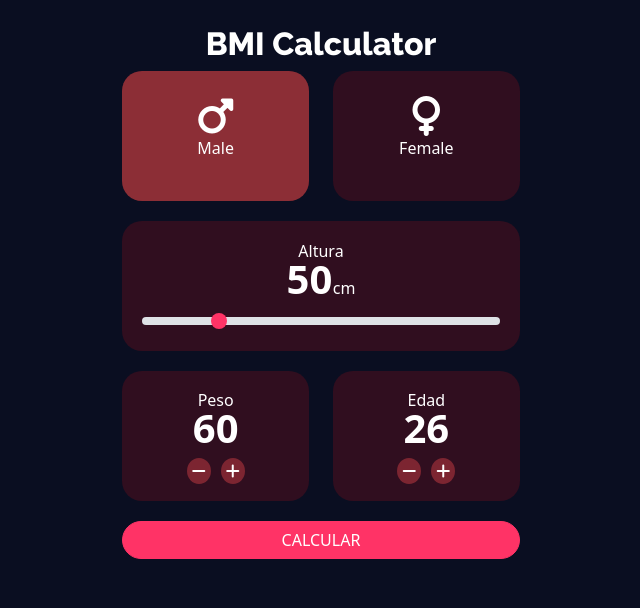
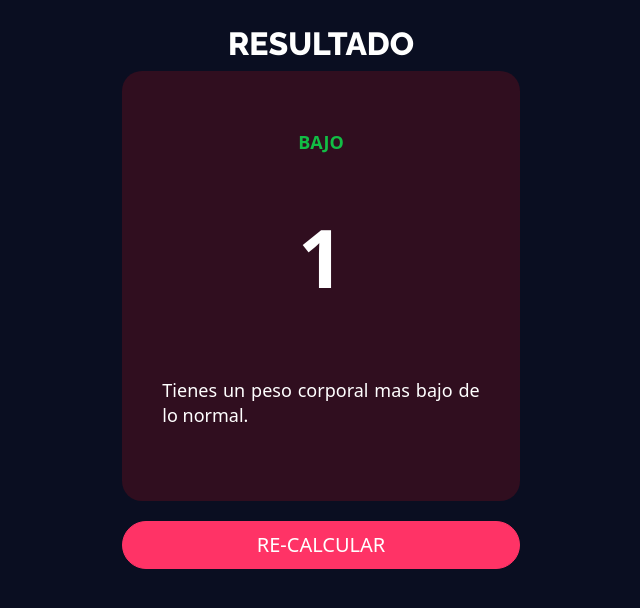
Before and after one commit to aheduardo5/BMICalculator, an Angular app: page /resultado/1 in a window 1280 px wide. Before the commit this address led to /. Shown: the top 608 px of the page, without its empty margins (319-959 px from the left). Built offline with nearby package versions, Linux system fonts and the light colour scheme.

Commit message:
BMI CALCULATOR has been finished [x] Logic in resultado page has been created and displayed

```diff
--- a/src/app/app-routing.module.ts
+++ b/src/app/app-routing.module.ts
@@ -5,7 +5,7 @@ import { ResultadoComponent } from './components/resultado/resultado.component';
 
 const routes: Routes = [
   { path: '', component: InicioComponent }, //Cuando la ruta se encuentra vacia nos manda al componente principal
-  { path: 'resultado', component: ResultadoComponent }, //una vez poniendo el path de la ruta, definimos el seugndo componente que se rendizaera
+  { path: 'resultado/:resultado', component: ResultadoComponent }, //una vez poniendo el path de la ruta, definimos el seugndo componente que se rendizaera
   { path: '**', redirectTo: '' },
 ];
 
--- a/src/app/components/inicio/inicio.component.css
+++ b/src/app/components/inicio/inicio.component.css
@@ -28,6 +28,11 @@
     font-weight: 400;
     margin-left: -10px;
 }
+.kg{
+  font-size: 16px;
+  font-weight: 400;
+  margin-left: 5px;
+}
 
 .form-range{
     padding: 0 20px;
--- a/src/app/components/inicio/inicio.component.html
+++ b/src/app/components/inicio/inicio.component.html
@@ -58,7 +58,7 @@
           <div class="contenedor">
             <p>Peso</p>
             <div class="estiloNumero">
-              {{ peso }}
+              {{ peso }}<span class="kg">KG</span>
             </div>
             <div>
               <i
--- a/src/app/components/inicio/inicio.component.ts
+++ b/src/app/components/inicio/inicio.component.ts
@@ -18,7 +18,6 @@ export class InicioComponent implements OnInit {
   ngOnInit(): void {}
 
   cambiarAltura(event: any) {
-    console.log(event);
     this.altura = event.target.value;
   }
 
@@ -29,6 +28,7 @@ export class InicioComponent implements OnInit {
     this.sexo = 'Femenino';
   }
   calcularBMI() {
-    this.router.navigate(['/resultado']);
+    const BMI = this.peso / Math.pow(this.altura/100,2);
+    this.router.navigate(['/resultado', BMI.toFixed(1)]);
   }
 }
--- a/src/app/components/resultado/resultado.component.html
+++ b/src/app/components/resultado/resultado.component.html
@@ -5,13 +5,10 @@
       <div class="col-lg-12">
         <div class="fondoItem">
           <div class="contenedor">
-            <p class="resultado">RESULTADO</p>
-            <p class="estiloNumero">20</p>
+            <p class="resultado">{{resultado}}</p>
+            <p class="estiloNumero">{{bmi}}</p>
             <p class="interpretacion">
-              Lorem ipsum dolor sit amet consectetur adipisicing elit. Assumenda
-              dolorem consequuntur modi quae cumque, rerum, sapiente aut ut
-              nihil facilis reprehenderit quo possimus asperiores quos fugiat
-              dolor illum doloremque repellendus.
+             {{interpretacion}}
             </p>
           </div>
         </div>
--- a/src/app/components/resultado/resultado.component.ts
+++ b/src/app/components/resultado/resultado.component.ts
@@ -1,4 +1,5 @@
 import { Component, OnInit } from '@angular/core';
+import { ActivatedRoute } from '@angular/router';
 
 @Component({
   selector: 'app-resultado',
@@ -6,10 +7,29 @@ import { Component, OnInit } from '@angular/core';
   styleUrls: ['./resultado.component.css']
 })
 export class ResultadoComponent implements OnInit {
-
-  constructor() { }
+  bmi: number;
+  resultado: string;
+  interpretacion: string;
+  constructor(private route: ActivatedRoute) {
+    this.bmi = +route.snapshot.paramMap.get('resultado')!;
+    this.resultado = '';
+    this.interpretacion = '';
+  }
 
   ngOnInit(): void {
+    this.getResultado();
   }
 
+  getResultado(){
+    if(this.bmi >=25){
+      this.resultado = 'Exceso de peso';
+      this.interpretacion = 'Tienes un peso corporal superior al normal. Intente hacer más ejercicio y llevar una alimentación sana.'
+    }else if(this.bmi >= 18.5){
+      this.resultado = 'Normal';
+      this.interpretacion	 = 'Tiene un peso corporal normal';
+    }else{
+      this.resultado = 'Bajo';
+      this.interpretacion = 'Tienes un peso corporal mas bajo de lo normal.';
+    }
+  }
 }
```
